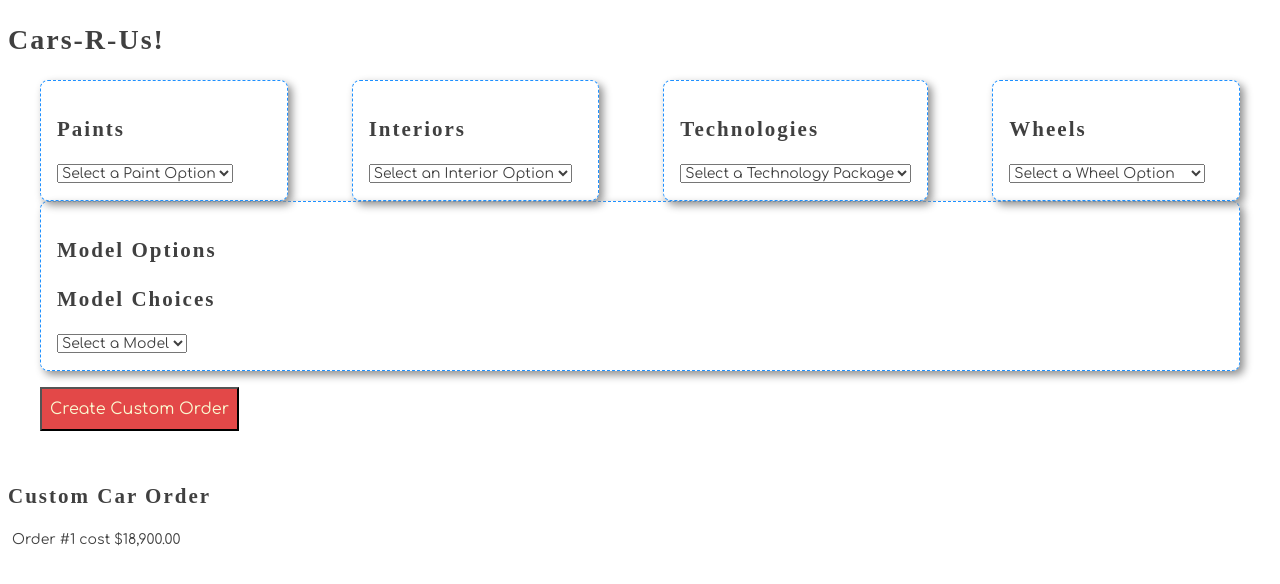
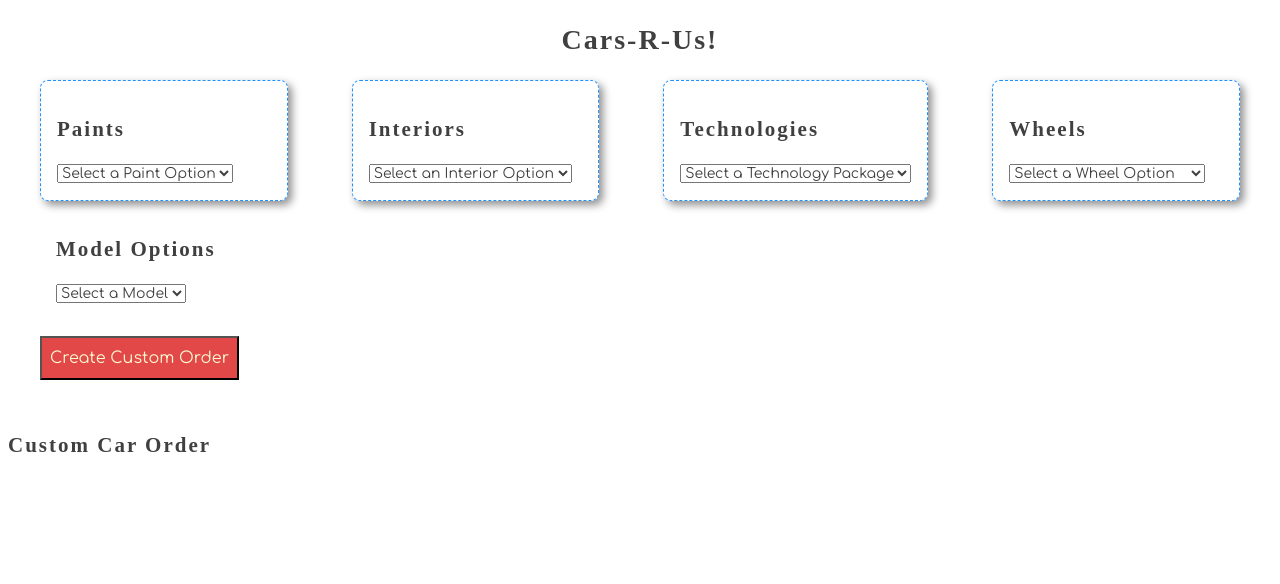
Before and after one commit to Nic338/Cars-R-Us, a plain HTML site: page index.html in a window 1280 px wide. Drawn offline with Linux system fonts and the light colour scheme; a web font is replaced by a local one.

Commit message:
centered title, removed default order

```diff
--- a/scripts/CarsRUs.js
+++ b/scripts/CarsRUs.js
@@ -32,7 +32,7 @@ export const CarsRUs = () => {
 </article>
 
 <article>
-<section class="choices__models options">
+<section class="choices__models model">
 <h2>Model Options</h2>
   ${Models()}
   </section>
--- a/scripts/Models.js
+++ b/scripts/Models.js
@@ -11,7 +11,7 @@ document.addEventListener("change",(event) => {
 
 export const Models = () => {
 
-    let html = "<h2>Model Choices</h2>"
+    let html = ""
 
     html += '<select id="models">'
     html += '<option value="0">Select a Model</option>'
--- a/scripts/database.js
+++ b/scripts/database.js
@@ -32,7 +32,7 @@ const database = {
 
 
     customOrders: [
-        {id: 1, paintId: 3, interiorId: 2, techId: 1, wheelId: 1, modelId:3, timestamp:1614538976455}
+        // {id: 1, paintId: 3, interiorId: 2, techId: 1, wheelId: 1, modelId:3, timestamp:1614538976455}
     ]
 
 }
@@ -77,7 +77,7 @@ export const addCustomOrder = () => {
 
     // Add a new primary key to the object
     const lastIndex = database.customOrders.length - 1
-    newOrder.id = database.customOrders[lastIndex].id + 1
+    newOrder.id = database.customOrders.length === 0 ? 1 : database.customOrders[lastIndex].id + 1
 
     // Add a timestamp to the order
     newOrder.timestamp = Date.now()
--- a/styles/details.css
+++ b/styles/details.css
@@ -1,3 +1,9 @@
+
+.model{
+    flex-basis: 24%;
+    margin: 0 2rem;
+    padding: 1rem;
+}
 .options {
     flex-basis: 24%;
     margin: 0 2rem;
--- a/styles/main.css
+++ b/styles/main.css
@@ -13,8 +13,13 @@ textarea {
 	font-size: 14px;
 	line-height: 1.5;
 }
-
-h1,h2,h3,h4,h5,h6 {
+h1{
+  font-family: "Patua One", serif;
+  letter-spacing: 2px;
+  justify-content: center;
+  display: flex;
+}
+h2,h3,h4,h5,h6 {
   font-family: "Patua One", serif;
   letter-spacing: 2px;
 }
```
